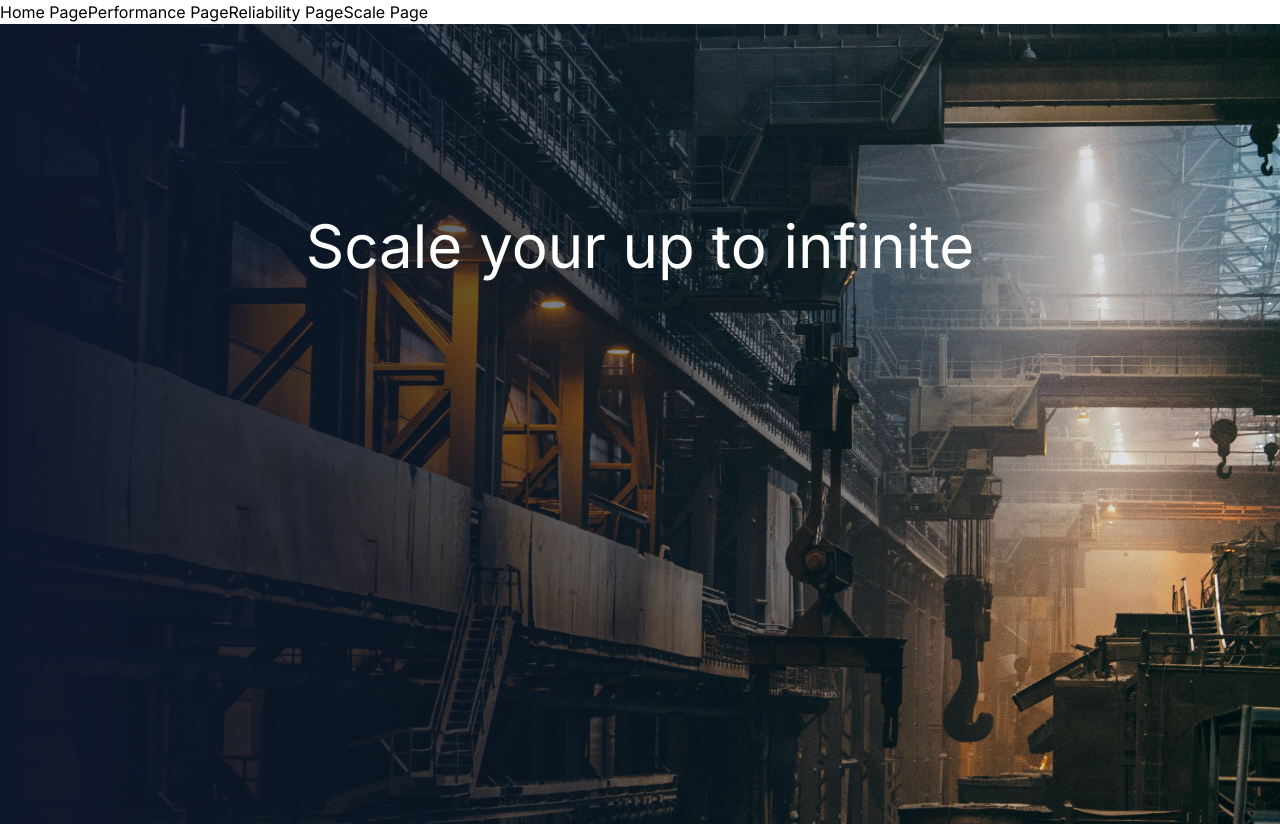
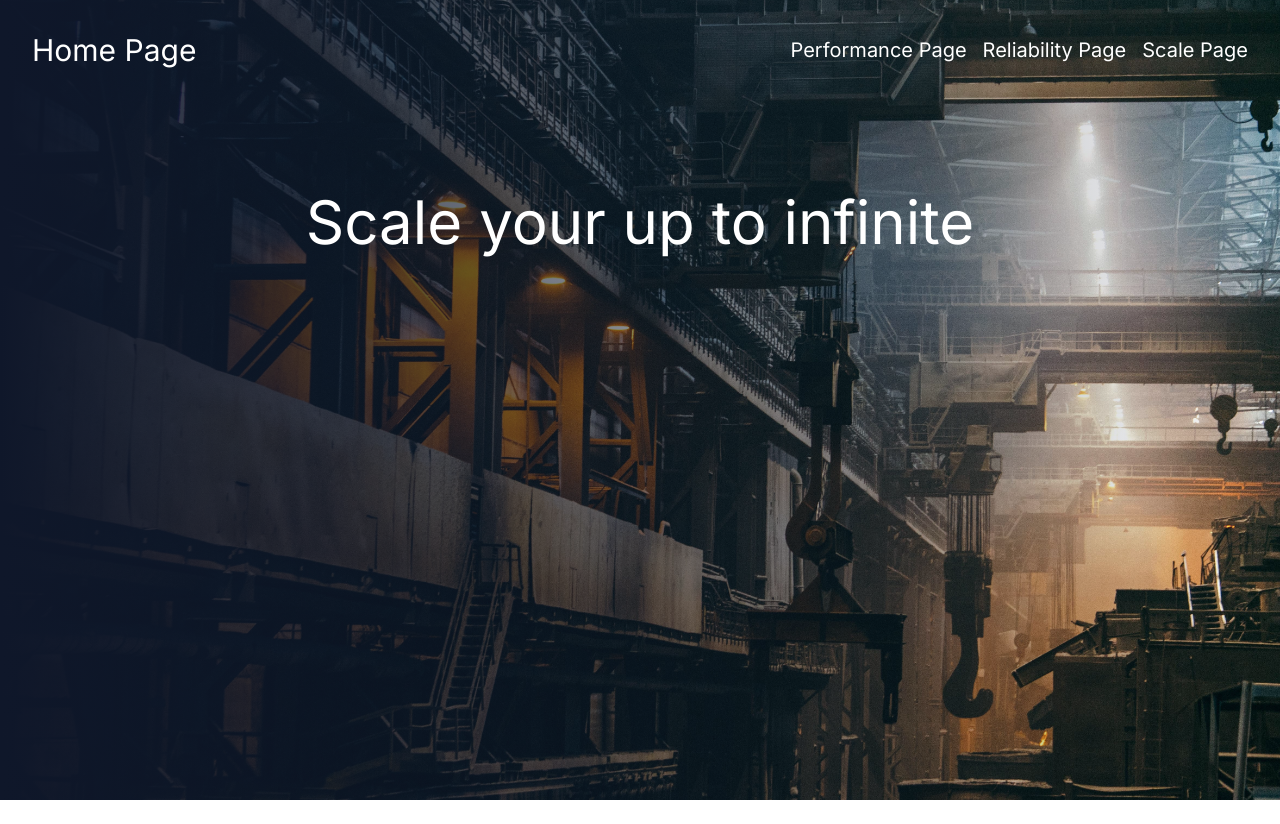
Before and after one commit to AfraGngr/nextjs-starter, a Next.js app: page /scale in a window 1280 px wide. After the commit the page ends 800 px from the top, so only its background shows below. Built offline with nearby package versions, Linux system fonts and the light colour scheme.

Commit message:
refactor: update header style

```diff
--- a/src/app/scale/page.tsx
+++ b/src/app/scale/page.tsx
@@ -6,7 +6,7 @@
         <div>
             <Hero
                 image={scaleImg}
-                imgAlt="steel factory"
+                imgAlt="scale factory"
                 title="Scale your up to infinite"
             />
         </div>
--- a/src/components/header.tsx
+++ b/src/components/header.tsx
@@ -2,11 +2,15 @@
 
 export default function Header() {
     return (
-        <div>
-            <Link href="/">Home Page</Link>
-            <Link href="/performance">Performance Page</Link>
-            <Link href="/reliability">Reliability Page</Link>
-            <Link href="/scale">Scale Page</Link>
+        <div className='w-full absolute text-white z-10'>
+            <nav className='container relative flex flex-wrap items-center justify-between mx-auto p-8'>
+                <Link className='font-bond text-3xl' href="/">Home Page</Link>
+                <div className='space-x-4 text-xl'>
+                    <Link href="/performance">Performance Page</Link>
+                    <Link href="/reliability">Reliability Page</Link>
+                    <Link href="/scale">Scale Page</Link>
+                </div>
+            </nav>
         </div>
     )
 }
```
